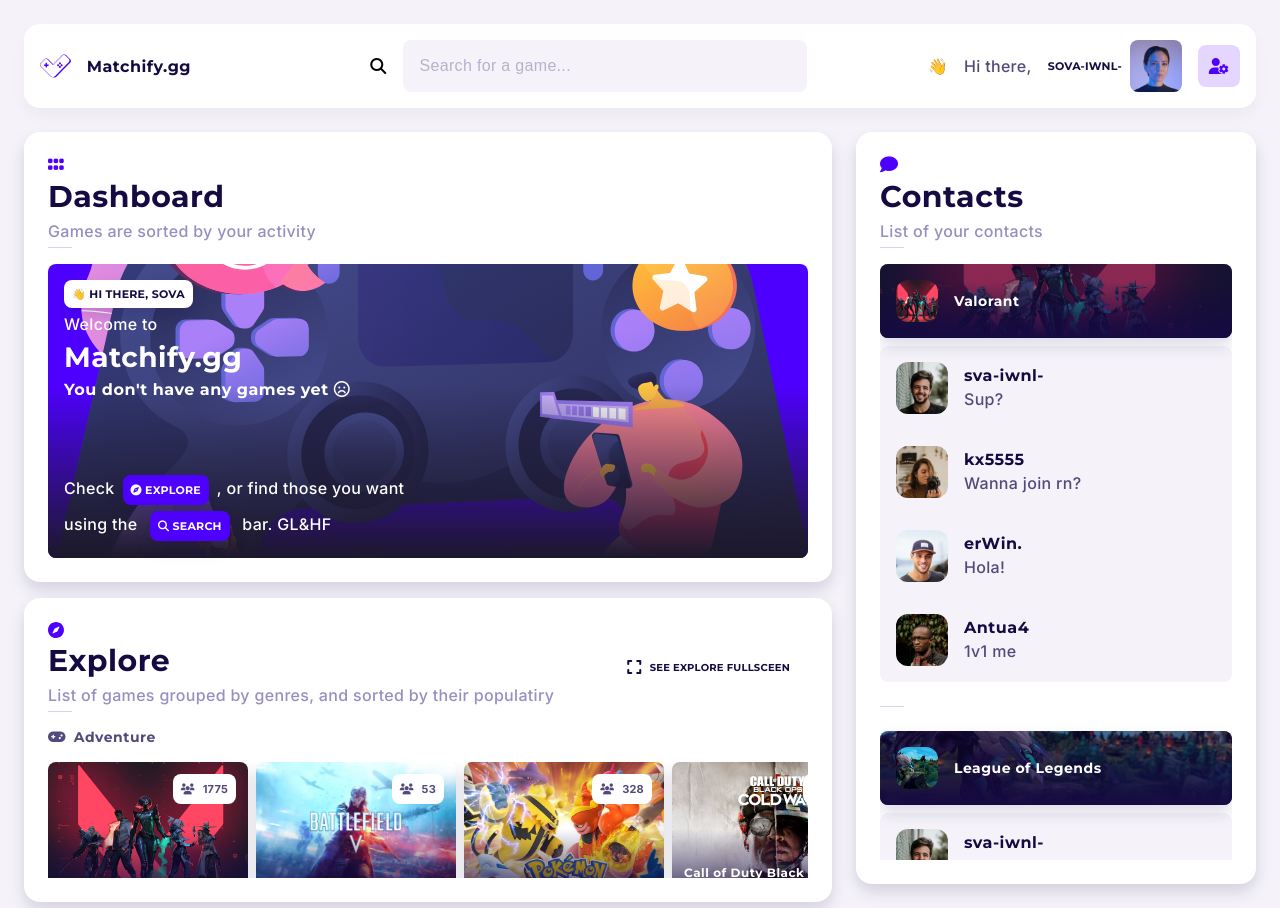
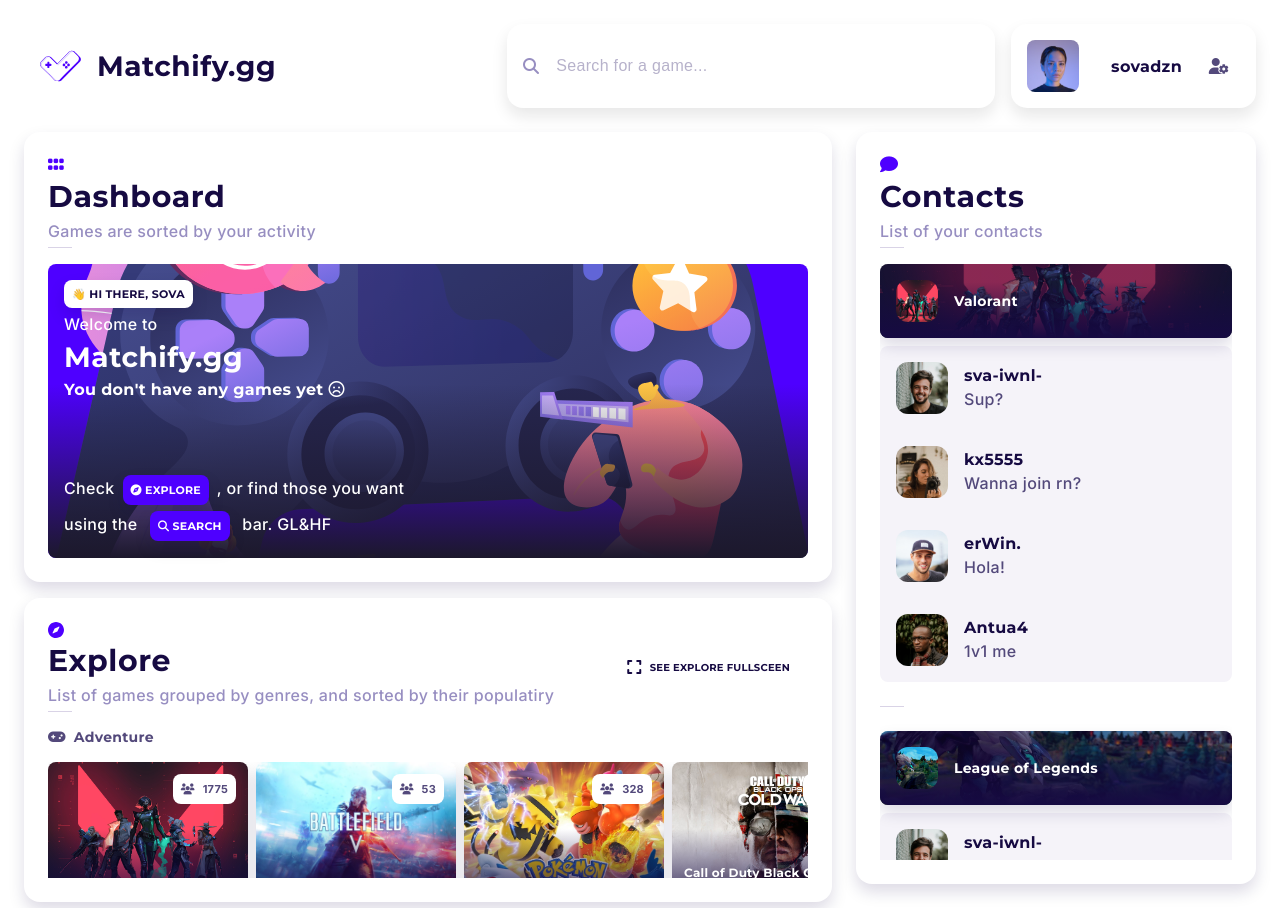
Before and after one commit to sva0/matchify, a plain HTML site: page main.html in a window 1280 px wide. Drawn offline with nearby package versions, Linux system fonts and the light colour scheme.

Commit message:
search bar 1p -> 3p

```diff
--- a/main.html
+++ b/main.html
@@ -25,20 +25,19 @@
 
 <body class="main-bg">
     <div class="search-bar light">
-        <div class="element"><img src="images/logo-top.svg" style="height: 24px" alt="">
-            <h4>Matchify.gg</h4>
+        <div class="element logo"><img src="images/logo-top.svg" alt="">
+            <h2>Matchify.gg</h2>
         </div>
 
         <div class="element">
-            <i style="margin-right: 16px;" class="fas fa-search"></i>
+            <i style="color:var(--paragraph-light)" class="fas fa-search"></i>
             <input type="text" placeholder="Search for a game...">
 
+        </div>
+        <div class="element loggedas">
 
-        </div>
-        <div class="element loggedas">👋
-            <p>Hi there, </p>
-            <span style="display: flex; align-items: center;box-shadow: none; gap: 8px; padding: 0;" class="span-special">sova-iwnl-
-                        <img src="images/profiles/Rectangle 14.png" alt=""></span>
+            <img src="images/profiles/Rectangle 14.png" alt=""></span>
+            <h4>sovadzn</h4>
             <a class="button-cta"><i class="fas fa-user-cog"></i></a>
         </div>
     </div>
--- a/style.css
+++ b/style.css
@@ -22,7 +22,7 @@
         /* --second-bg: #f2edfb; */
         --second-bg: #F5F3F9;
         --input-title-c: #53497B;
-        --box-shadow-container: 0px 8px 16px rgba(17, 17, 17, 0.04);
+        --box-shadow-container: 0px 8px 16px rgba(17, 17, 17, 0.1);
         --negative: #FF6051;
     }
 
@@ -44,7 +44,7 @@
     }
 
     body.main-bg {
-        background: var(--second-bg);
+        background: var(--white);
         display: -webkit-box;
         display: -ms-flexbox;
         display: flex;
@@ -75,9 +75,9 @@
         display: -webkit-box;
         display: -ms-flexbox;
         display: flex;
-        background: var(--white);
+        /* background: var(--white); */
         border-radius: 16px;
-        padding: 16px;
+        /* padding: 16px; */
         -webkit-box-sizing: border-box;
         box-sizing: border-box;
         max-height: -webkit-fit-content;
@@ -90,20 +90,27 @@
         align-items: center;
         gap: 16px;
         justify-content: space-between;
-        -webkit-box-shadow: var(--box-shadow-container);
-        box-shadow: var(--box-shadow-container);
-    }
-
-    .search-bar h4 {
-        margin-left: 16px;
     }
 
     .search-bar input {
         width: 100%;
         color: var(--paragraph-light);
-        background: var(--second-bg);
+        background: none;
         border-color: transparent;
         box-shadow: none;
+        flex-grow: 2;
+        display: flex;
+        flex-direction: row;
+        align-items: center;
+        border-radius: 16px;
+        /* -webkit-box-shadow: var(--box-shadow-container); */
+        /* box-shadow: var(--box-shadow-container); */
+        /* padding: 40px; */
+        /* background: var(--white); */
+    }
+
+    .search-bar input:hover {
+        border-color: transparent;
     }
 
     .search-bar .element {
@@ -111,11 +118,26 @@
         display: flex;
         flex-direction: row;
         align-items: center;
+        border-radius: 16px;
+        -webkit-box-shadow: var(--box-shadow-container);
+        box-shadow: var(--box-shadow-container);
+        padding: 16px;
+        background: var(--white);
+    }
+
+    .search-bar .logo {
+        background: none;
+        box-shadow: none;
+    }
+
+    .search-bar img {
+        height: 32px;
+        margin-right: 16px;
     }
 
     .search-bar .button-cta {
-        color: var(--main-color);
-        background: #5d00ff29;
+        color: var(--paragraph);
+        background: none;
     }
 
     h1,
@@ -138,17 +160,14 @@
     h4 {
         color: var(--black-text);
         font-weight: 700;
-        letter-spacing: 0.5px;
     }
 
     h2 {
         font-size: 28px;
-        /* letter-spacing: -1px; */
     }
 
     h1 {
         font-size: 32px;
-        /* letter-spacing: -1px; */
     }
 
     h4 {
@@ -285,7 +304,6 @@
         font-size: 16px;
         line-height: 150%;
         color: var(--paragraph);
-        letter-spacing: 0.02em;
         margin: 0;
         font-weight: 500;
     }
@@ -673,7 +691,6 @@
         -webkit-box-direction: reverse;
         -ms-flex-direction: row-reverse;
         flex-direction: row-reverse;
-        letter-spacing: 0.05em;
         text-transform: uppercase;
         -webkit-box-pack: justify;
         -ms-flex-pack: justify;
@@ -932,7 +949,6 @@
         font-size: 10px;
         line-height: 12px;
         color: var(--paragraph);
-        letter-spacing: 0.02em;
         text-transform: uppercase;
     }
 
@@ -946,6 +962,9 @@
         gap: 16px;
         justify-content: flex-end;
         width: min-content;
+        flex: 1;
+        max-width: fit-content;
+        cursor: pointer;
     }
 
     .loggedas img {
@@ -1029,7 +1048,6 @@
         font-size: 16px;
         line-height: 20px;
         margin-bottom: -12px;
-        letter-spacing: 0.02em;
         color: var(--black-text);
         display: flex;
         align-items: center;
```
